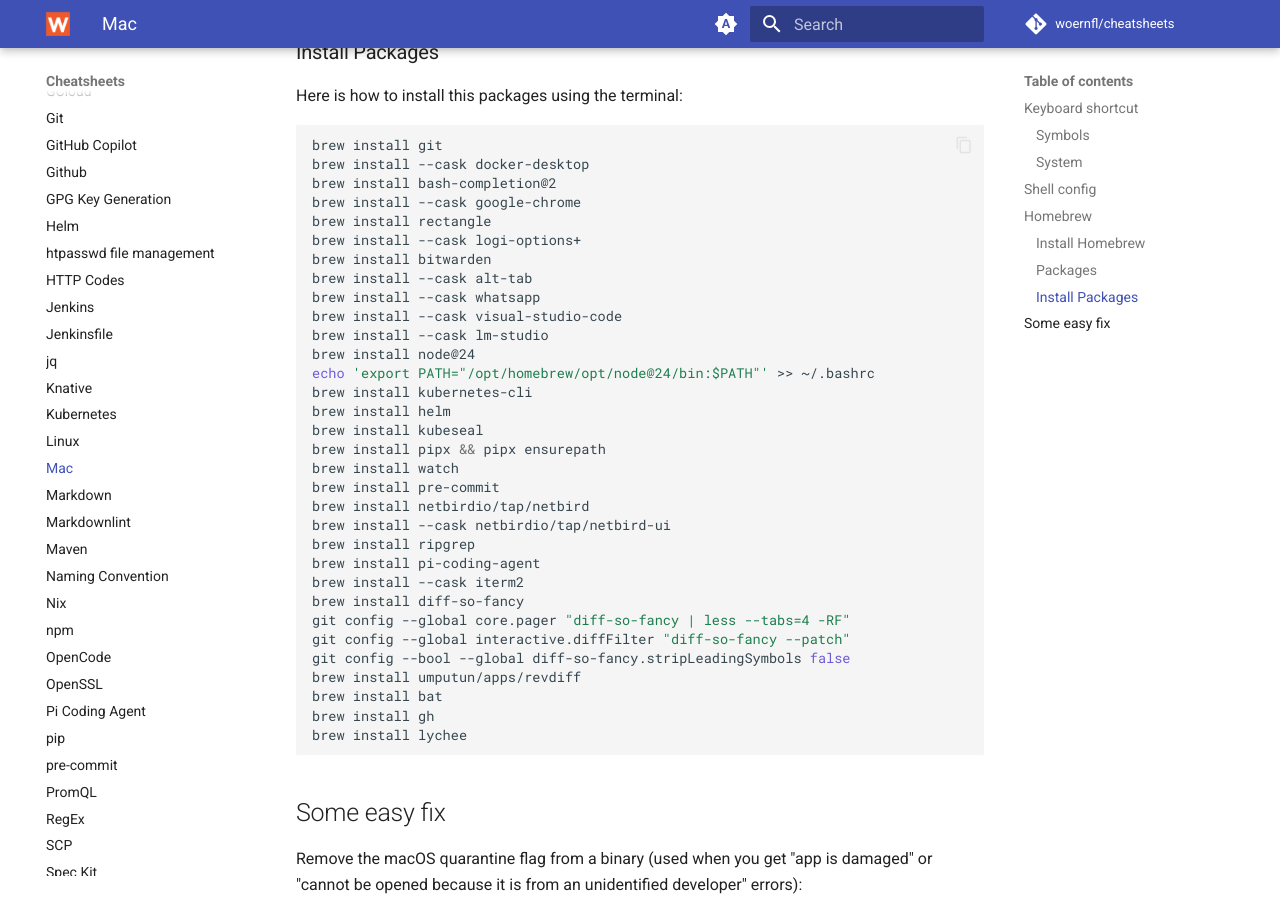
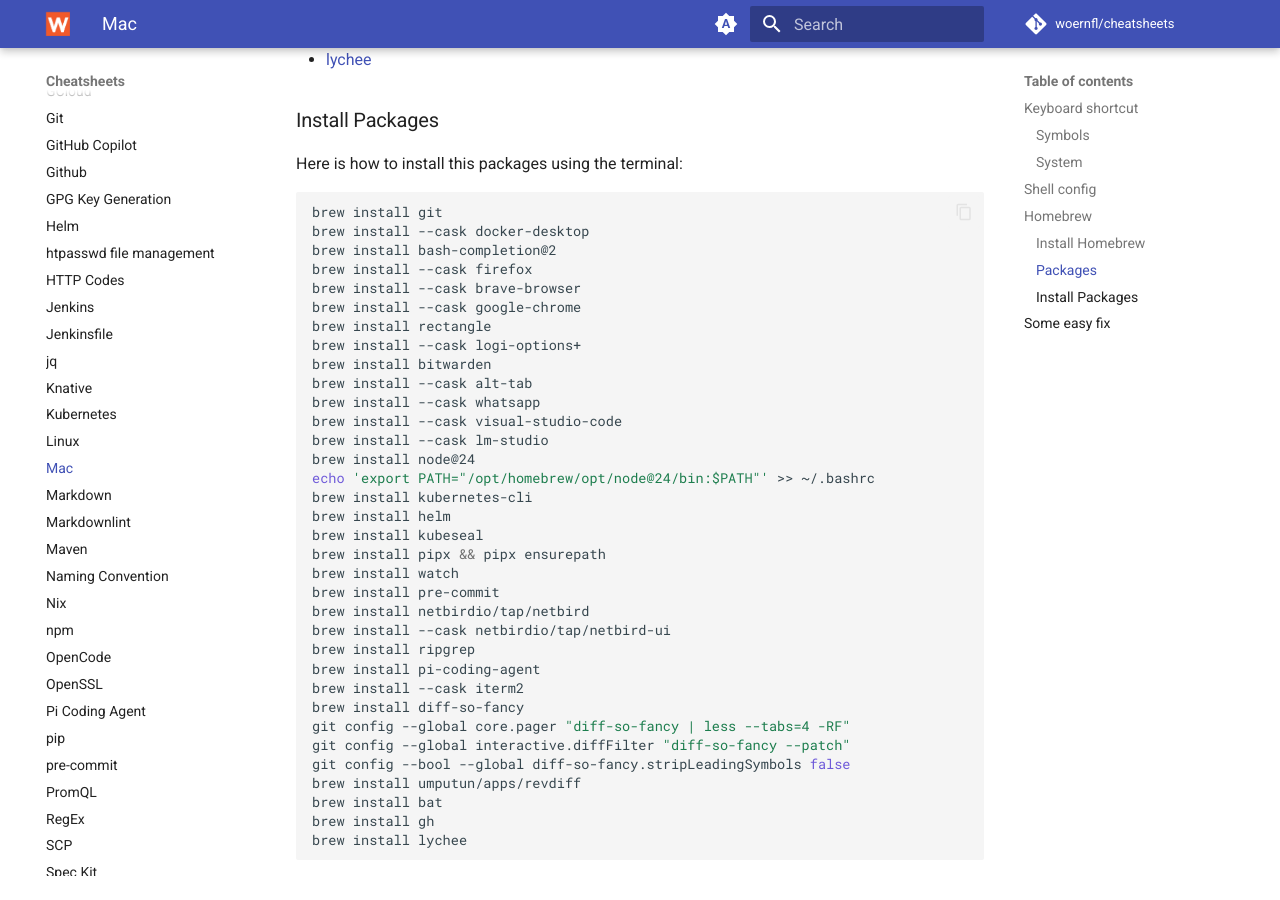
Before and after one commit to woernfl/cheatsheets, an MkDocs documentation site: the page built from docs/mac.md, in a window 1280 px wide and 900 px high, scrolled down 2624 px. Built offline with MkDocs 1.6.1 and Material for MkDocs 9.7.7, drawn with Linux system fonts in a browser that asks for light colours; comment, search, counter and statistics services are not loaded.

Commit message:
Update mac.md (#553)

```diff
--- a/docs/mac.md
+++ b/docs/mac.md
@@ -61,6 +61,8 @@
 - [Git](https://git-scm.com/)
 - [Docker Desktop](https://www.docker.com/products/docker-desktop/)
 - [Bash Completion](https://github.com/scop/bash-completion)
+- [Firefox](https://www.firefox.com/)
+- [Brave](https://brave.com/)
 - [Chrome](https://www.google.com/chrome/)
 - [Rectangle](https://github.com/rxhanson/Rectangle)
 - [Logi Options+](https://www.logitech.com/en-us/software/logi-options-plus)
@@ -94,6 +96,8 @@
 brew install git
 brew install --cask docker-desktop
 brew install bash-completion@2
+brew install --cask firefox
+brew install --cask brave-browser
 brew install --cask google-chrome
 brew install rectangle
 brew install --cask logi-options+
```
